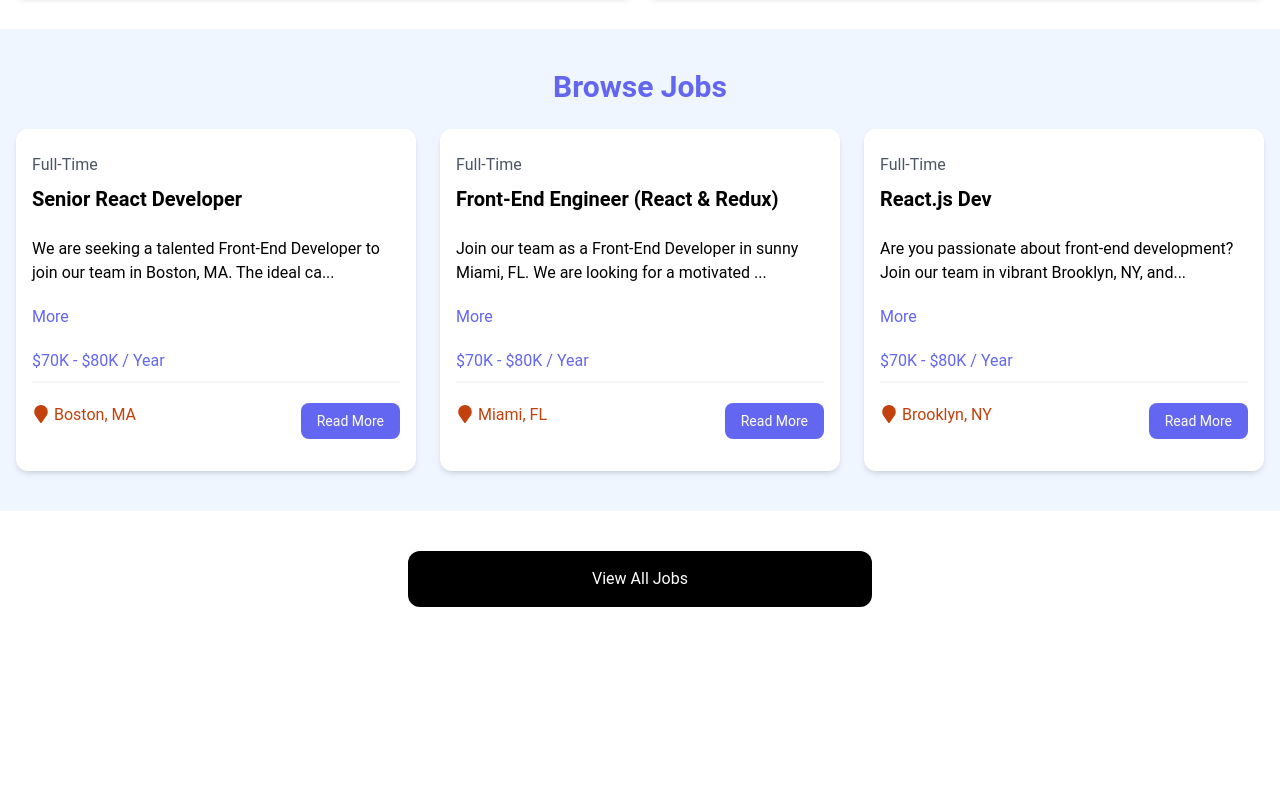
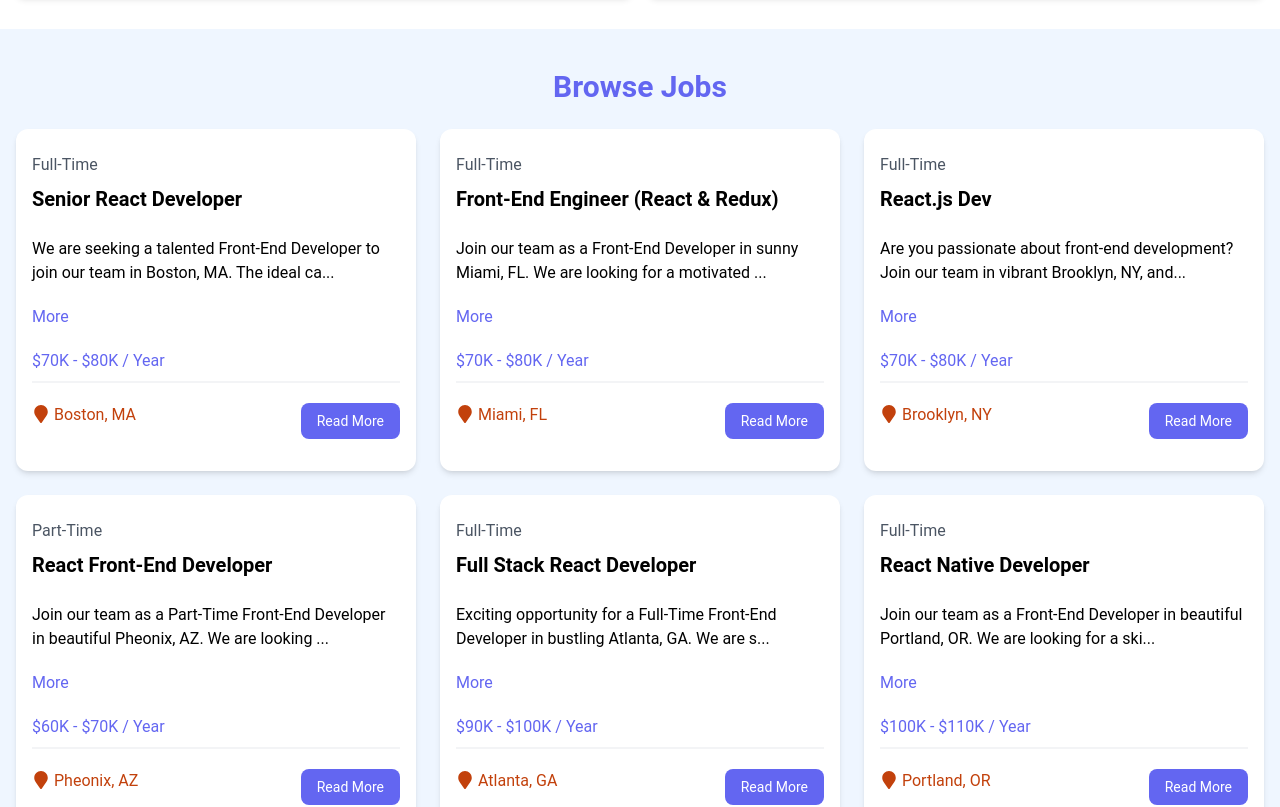
Before and after one commit to ishaGhaisas/job-postings-react, a React (Vite) app: page / in a window 1280 px wide. Shown: the part 580-1387 px from the top of the page. Before the commit the page ends 1227 px from the top, so only its background shows below. Built offline with nearby package versions, Linux system fonts and the light colour scheme; data requests are answered from the project's data file.

Commit message:
added json server and spinner

```diff
--- a/src/components/JobListings.jsx
+++ b/src/components/JobListings.jsx
@@ -1,7 +1,27 @@
+import { useEffect, useState } from "react";
 import JobListing from "./JobListing"
-import jobs from '../jobs.json'
+
 const JobListings = ({ isHome = false }) => {
-    const jobListings = isHome ? jobs.slice(0, 3) : jobs;
+    // const jobListings = isHome ? jobs.slice(0, 3) : jobs;
+    const [jobs, setJobs] = useState([]);
+    const [loading, setLoading] = useState(true);
+
+    useEffect(() => {
+        const fetchJobs = async () => {
+            try {
+                const res = await fetch('http://localhost:8000/jobs');
+                const data = await res.json();
+                setJobs(data);
+            } catch (error) {
+                console.log("error fetching data ", error);
+            } finally {
+                setLoading(false);
+            }
+        }
+        fetchJobs();
+    }, []);
+
+
     return (
         <section className="bg-blue-50 px-4 py-10">
             <div className="container-xl lg:container m-auto">
@@ -9,11 +29,11 @@ const JobListings = ({ isHome = false }) => {
                     Browse Jobs
                 </h2>
                 <div className="grid grid-cols-1 md:grid-cols-3 gap-6">
-                    {jobListings.map((job) => {
-                        return <JobListing key={job.id} job={job} />;
-                    })}
-
-
+                    {loading ? (<h2>Loading</h2>) : (<>
+                        {jobs.map((job) => {
+                            return <JobListing key={job.id} job={job} />;
+                        })}
+                    </>)}
                 </div>
             </div>
         </section>
--- /dev/null
+++ b/src/components/Spinner.jsx
@@ -0,0 +1,20 @@
+import { ClipLoader } from "react-spinners"
+
+const override = {
+    display : 'block',
+    margin: '100px auto'
+}
+
+const Spinner = ({ loading }) => {
+  return (
+    <div>
+      <ClipLoader color="#4338ca"
+      loading={loading}
+      cssOverride={override}
+      size={150}
+      />
+    </div>
+  )
+}
+
+export default Spinner
--- a/src/jobs.json
+++ b/src/jobs.json
@@ -1,4 +1,5 @@
-[
+{
+    "jobs": [
         {
             "id": "1",
             "title": "Senior React Developer",
@@ -84,3 +85,4 @@
             }
         }
     ]
+}
```
Also changed, not shown: package.json (+5 -2 lines), 1 other file (tests, documents, lock files or other folders). Lines whose indentation alone changed are shown as unchanged.
